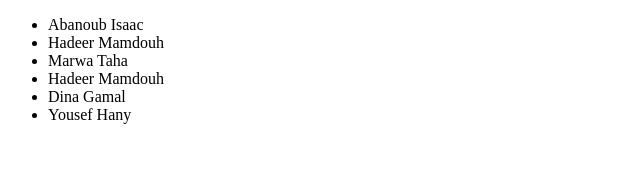
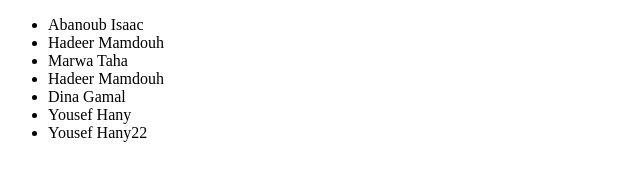
Before and after one commit to AbanoubIsaacAI/SourceControlLab2, a plain HTML site: page index.html in a window 1280 px wide. Shown: the whole page, without its empty margins (0-640 px from the left). Drawn offline with Linux system fonts and the light colour scheme.

Commit message:
Update index.html

```diff
--- a/index.html
+++ b/index.html
@@ -13,6 +13,7 @@
       <li>Hadeer Mamdouh</li>
       <li>Dina Gamal</li>
       <li>Yousef Hany</li>
+      <li>Yousef Hany22</li>
     </ul>
   </body>
 </html>
```
